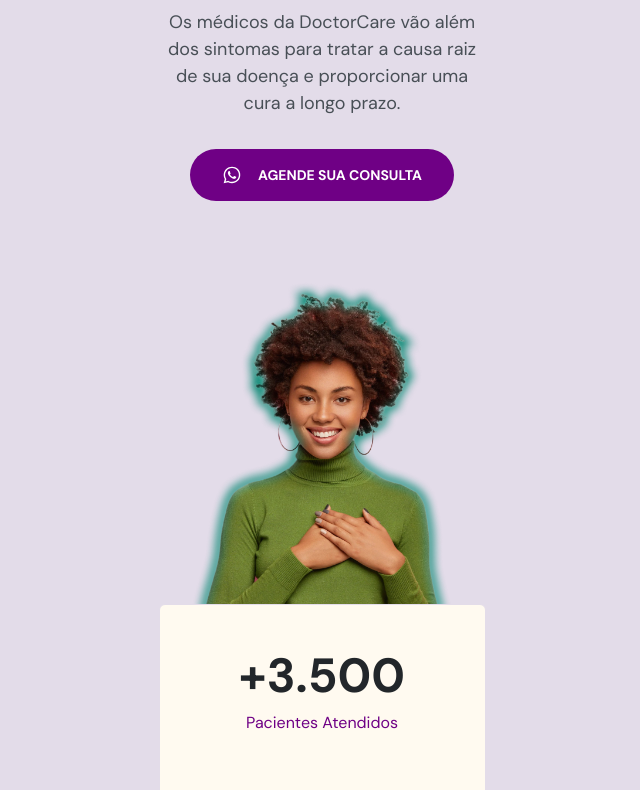
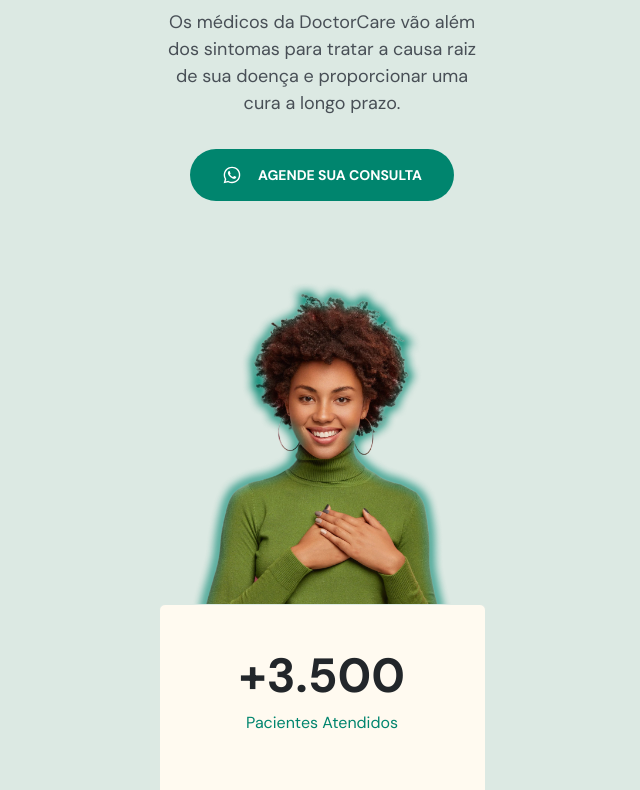
Before and after one commit to Guipow/DoctorCare, a plain HTML site: page index.html in a window 1280 px wide. Shown: the part 298-1088 px from the top of the page, without its empty margins (318-958 px from the left). Drawn offline with nearby package versions, Linux system fonts and the light colour scheme.

Commit message:
Alterando cor do projeto

```diff
--- a/style.css
+++ b/style.css
@@ -9,13 +9,13 @@
 }
 
 :root {
-    --hue: 290;
+    --hue: 170;
     --primary-color: hsl(var(--hue), 100%, 26%);
     --headline: hsl(210, 11%, 15%);
     --paragraph: hsl(210, 9%, 31%);
 
     --brand-beige: hsl(39, 100%, 97%);
-    --brand-light: hsl(calc(var(--hue) - 22), 23%, 89%);
+    --brand-light: hsl(148, 23%, 89%);
 
     --bg-light: hsl(180, 14%, 97%);
 
```
